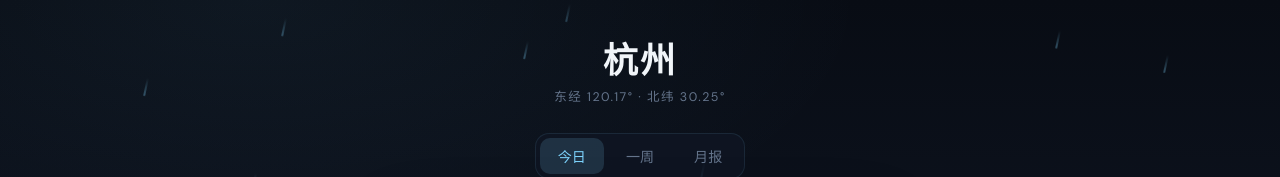
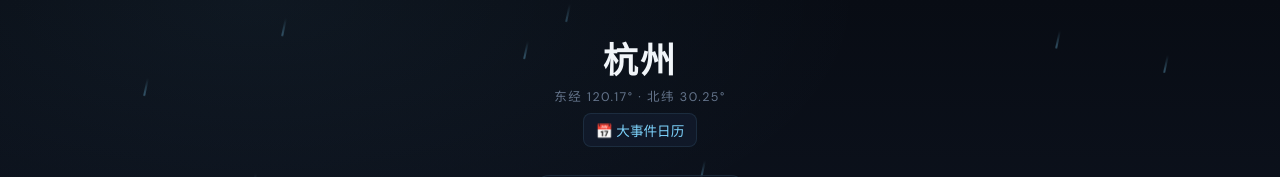
Before and after one commit to boyzhoulei-del/weather-app, a plain HTML site: page index.html in a window 1280 px wide. Shown: the top 177 px of the page. Drawn offline with nearby package versions, Linux system fonts and the light colour scheme; no server answers.

Commit message:
feat: add link to event calendar

```diff
--- a/index.html
+++ b/index.html
@@ -95,6 +95,24 @@
       color: var(--text-secondary);
       font-size: 0.78rem;
       letter-spacing: 0.12em;
+    }
+
+    .header .calendar-link {
+      display: inline-block;
+      margin-top: 8px;
+      padding: 6px 12px;
+      background: var(--bg-card);
+      border: 1px solid var(--border);
+      border-radius: 8px;
+      color: var(--accent-cyan);
+      font-size: 0.85rem;
+      text-decoration: none;
+      transition: all 0.2s;
+    }
+
+    .header .calendar-link:hover {
+      background: rgba(125,211,252,0.1);
+      border-color: var(--accent-cyan);
     }
 
     @keyframes fadeDown {
@@ -690,6 +708,7 @@
     <div class="header">
       <h1>杭州</h1>
       <div class="coords">东经 120.17° · 北纬 30.25°</div>
+      <a href="https://boyzhoulei-del.github.io/event-calendar/" class="calendar-link" target="_blank">📅 大事件日历</a>
     </div>
 
     <div class="tabs">
```
